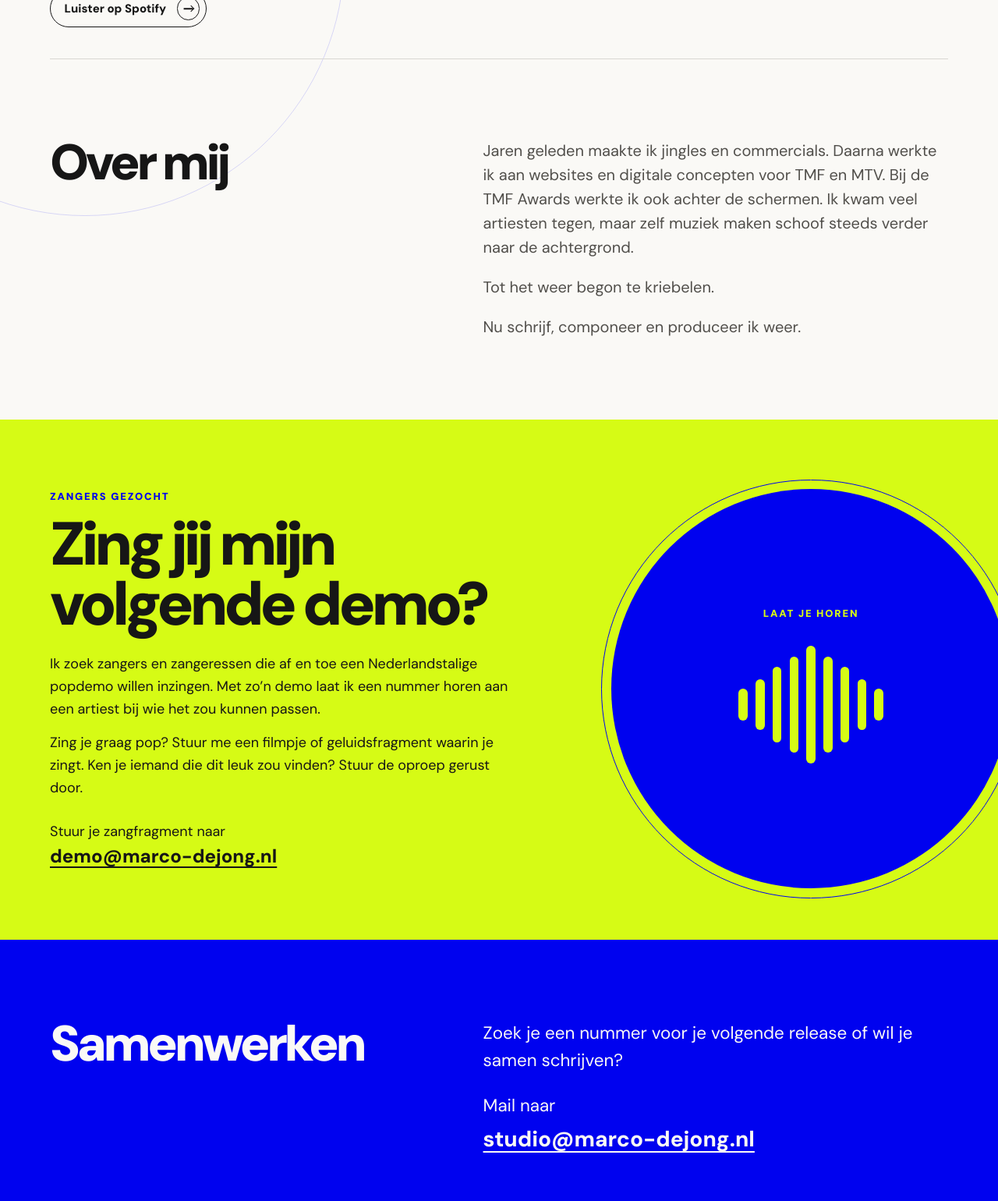
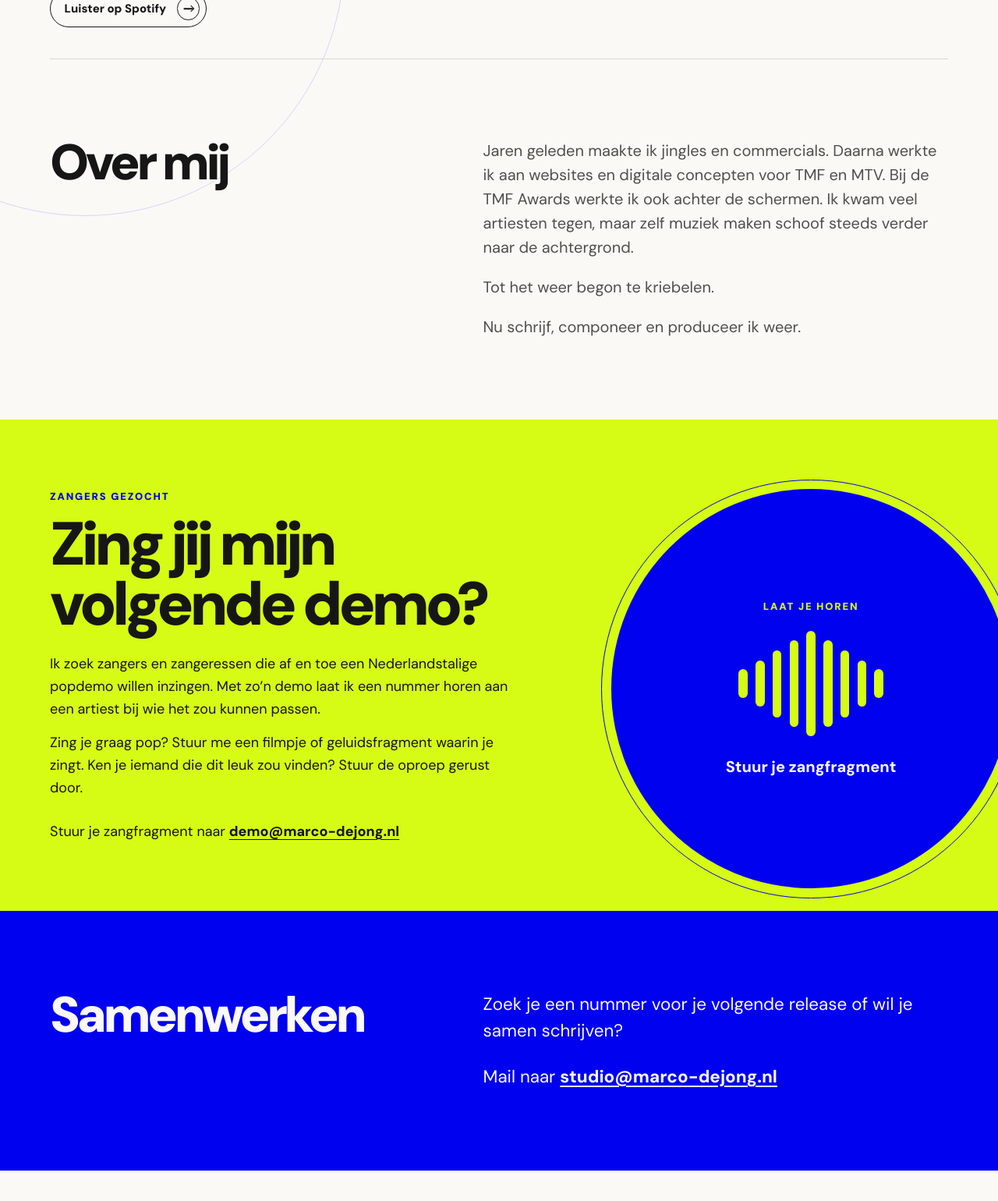
Before and after one commit to MarcoDeJong/marcodejong.github.io, a Jekyll site: the page built from index.md, in a window 1280 px wide, cut to the strip 1062-2647 px from the top of the page. Shown: the top 1540 px of the strip at 78% size. Built offline with Jekyll 4.4.1, drawn with Linux system fonts in a browser that asks for light colours; after the commit the page ends 2563 px from its top, so only the background shows below that.

Commit message:
feat(contact): refine email links and demo call to action

```diff
--- a/_sass/_collaboration.scss
+++ b/_sass/_collaboration.scss
@@ -19,14 +19,8 @@
   margin-top: 1.5rem;
 }
 
-.collaboration__contact span {
-  display: block;
-}
-
 .collaboration__contact .email-link {
-  display: inline-block;
-  font-size: clamp(1.25rem, 2.4vw, 1.75rem);
-  margin-top: 0.2rem;
+  font-size: inherit;
 }
 
 @media all and (max-width: 34rem) {
--- a/_sass/_singers.scss
+++ b/_sass/_singers.scss
@@ -40,14 +40,8 @@
   margin-top: 1.75rem;
 }
 
-.singers__contact span {
-  display: block;
-}
-
 .singers__contact .email-link {
-  display: inline-block;
-  font-size: clamp(1.2rem, 2.2vw, 1.5rem);
-  margin-top: 0.15rem;
+  font-size: inherit;
 }
 
 .singers__visual {
@@ -56,6 +50,7 @@
   aspect-ratio: 1;
   background: $electric-blue;
   border-radius: 50%;
+  color: $paper;
   display: flex;
   flex-direction: column;
   justify-content: center;
@@ -65,6 +60,9 @@
   max-width: 35rem;
   padding: clamp(3rem, 6vw, 5rem);
   position: relative;
+  text-decoration: none;
+  transform: translate(0, 0);
+  transition: background-color 180ms ease, transform 180ms ease;
   width: 112%;
 }
 
@@ -75,6 +73,15 @@
   inset: -0.8rem;
   pointer-events: none;
   position: absolute;
+}
+
+.singers__visual:hover {
+  background: $ink;
+  transform: translate(-0.45rem, -0.45rem);
+}
+
+.singers__visual:focus-visible {
+  outline-color: $ink;
 }
 
 .singers__visual-label {
@@ -90,9 +97,9 @@
   align-items: center;
   display: flex;
   gap: clamp(0.35rem, 0.8vw, 0.65rem);
-  height: 48%;
+  height: 43%;
   justify-content: center;
-  margin-top: 1.25rem;
+  margin-block: 0.75rem 0.9rem;
   width: 100%;
 }
 
@@ -121,6 +128,18 @@
 
 .singers__wave > span:nth-child(5) {
   height: 88%;
+}
+
+.singers__visual-action {
+  font-size: clamp(1rem, 1.8vw, 1.25rem);
+  font-weight: 800;
+  text-align: center;
+}
+
+@media (prefers-reduced-motion: reduce) {
+  .singers__visual {
+    transition: none;
+  }
 }
 
 @media all and (max-width: 48rem) {
--- a/index.md
+++ b/index.md
@@ -39,19 +39,16 @@ layout: landing
 </section>
 </div>
 
-<section class="singers" aria-labelledby="singers-title">
+<section class="singers" id="demo" aria-labelledby="singers-title">
 <div class="wrap singers__inner">
 <div class="singers__content">
 <p class="section-kicker">Zangers gezocht</p>
 <h2 class="section-title" id="singers-title">Zing jij mijn volgende demo?</h2>
 <p>Ik zoek zangers en zangeressen die af en toe een Nederlandstalige popdemo willen inzingen. Met zo’n demo laat ik een nummer horen aan een artiest bij wie het zou kunnen passen.</p>
 <p>Zing je graag pop? Stuur me een filmpje of geluidsfragment waarin je zingt. Ken je iemand die dit leuk zou vinden? Stuur de oproep gerust door.</p>
-<div class="singers__contact">
-<span>Stuur je zangfragment naar</span>
-<a class="email-link" href="mailto:demo@marco-dejong.nl?subject=Zangfragment%20voor%20een%20demo">demo@marco-dejong.nl</a>
+<div class="singers__contact">Stuur je zangfragment naar <a class="email-link" href="mailto:demo@marco-dejong.nl?subject=Zangfragment%20voor%20een%20demo">demo@marco-dejong.nl</a></div>
 </div>
-</div>
-<div class="singers__visual" aria-hidden="true">
+<a class="singers__visual" href="mailto:demo@marco-dejong.nl?subject=Zangfragment%20voor%20een%20demo" aria-label="Stuur je zangfragment per e-mail naar demo@marco-dejong.nl">
 <span class="singers__visual-label">Laat je horen</span>
 <span class="singers__wave" aria-hidden="true">
 <span></span>
@@ -64,7 +61,8 @@ layout: landing
 <span></span>
 <span></span>
 </span>
-</div>
+<span class="singers__visual-action">Stuur je zangfragment</span>
+</a>
 </div>
 </section>
 
@@ -73,7 +71,7 @@ layout: landing
 <h2 class="section-title" id="collaboration-title">Samenwerken</h2>
 <div class="collaboration__copy">
 <p>Zoek je een nummer voor je volgende release of wil je samen schrijven?</p>
-<p class="collaboration__contact"><span>Mail naar</span> <a class="email-link" href="mailto:{{ site.email }}?subject=Samenwerken">{{ site.email }}</a></p>
+<p class="collaboration__contact">Mail naar <a class="email-link" href="mailto:{{ site.email }}?subject=Samenwerken">{{ site.email }}</a></p>
 </div>
 </div>
 </section>
```
